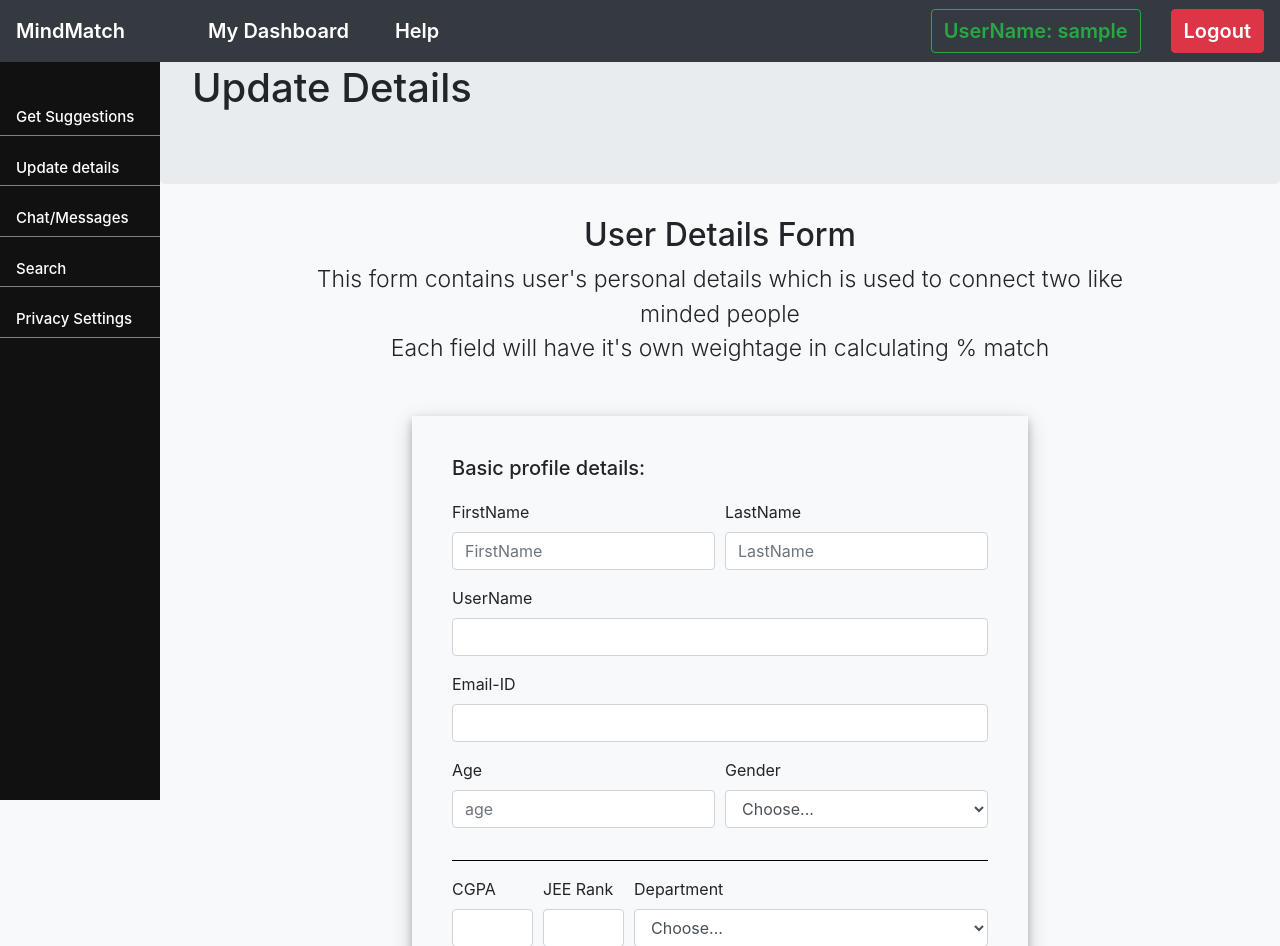
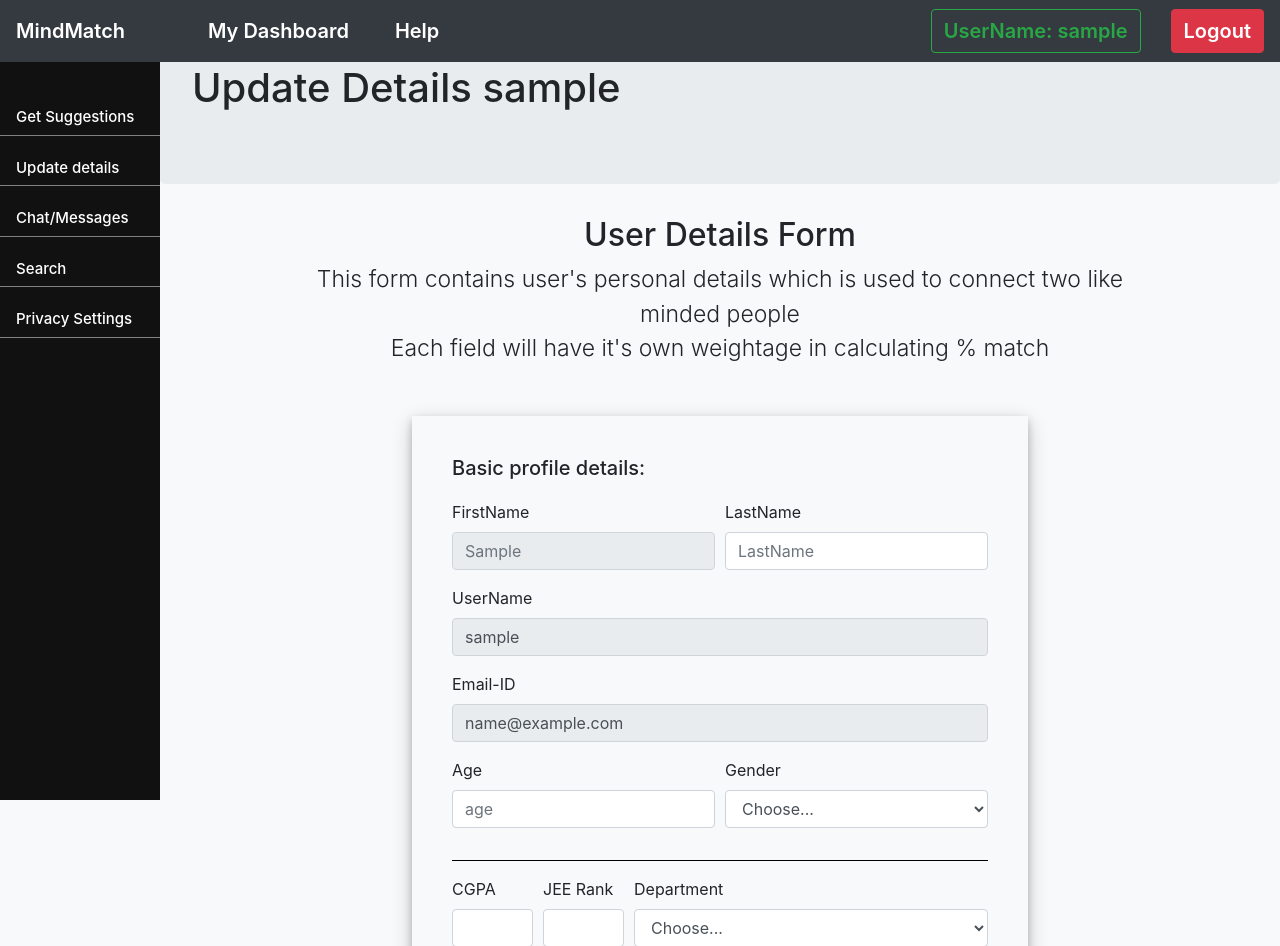
Before and after one commit to akhilchoudhary2k/MindMatch-kgp, a Node server app: page /updatedetails in a window 1280 px wide. Shown: the top 946 px of the page. Run offline with Node 20, Linux system fonts and the light colour scheme; the visitor is signed in with stand-in values (Sample User, id 1); some libraries are stand-ins or nearby versions.

Commit message:
user's detail form is properly connected with database and makes post request and updates in database

```diff
--- a/views/User-updatedetails.ejs
+++ b/views/User-updatedetails.ejs
@@ -4,7 +4,7 @@
             user object is accessible here  %>
 
     <div class="jumbotron">
-        <h1> Update Details </h1>
+        <h1> Update Details <%= user.username%> </h1>
     </div>
 
     <div class="container">
@@ -26,26 +26,29 @@
             <div class="form-row">
                 <div class="form-group col-md-6">
                     <label>FirstName</label>
-                    <input type="text" class="form-control" placeholder="FirstName">
+                    <% var fnamefiller = ""+user.fname; %>
+                    <input type="text" class="form-control" name="fname" disabled placeholder = <%= fnamefiller %>  >
                 </div>
                 <div class="form-group col-md-6">
                     <label>LastName</label>
-                    <input type="text" class="form-control" placeholder="LastName">
+                    <input type="text" class="form-control" name="lname" placeholder="LastName">
                 </div>
             </div>
 
             <div class="form-group">
                 <label>UserName</label>
-                <input type="text" class="form-control" name="username" value="">
+                <% var usernamefiller = ""+user.username %>
+                <input type="text" class="form-control" name="username" value=<%=usernamefiller%> disabled>
             </div>
             <div class="form-group">
                 <label>Email-ID</label>
-                <input type="text" class="form-control" name="email" value="">
+                <% var emailfiller = ""+user.email %>
+                <input type="text" class="form-control" name="email" value=<%=emailfiller%> disabled>
             </div>
             <div class="form-row">
                 <div class="form-group col-md-6">
                     <label>Age</label>
-                    <input type="number" class="form-control" placeholder="age">
+                    <input type="number" class="form-control" name="age" placeholder="age">
                 </div>
                 <div class="form-group col-md-6">
                     <label>Gender</label>
@@ -75,6 +78,7 @@
                         <option>ECE</option>
                         <option>EE</option>
                         <option>MNC</option>
+                        <option>None</option>
                     </select>
                 </div>
             </div>
@@ -85,11 +89,12 @@
                 </div>
                 <div class="form-group col-md-6">
                     <label>Coaching</label>
-                    <select class="form-control" name="">
+                    <select class="form-control" name="coaching">
                         <option selected>Choose...</option>
                         <option>Allen</option>
                         <option>FIITJEE</option>
                         <option>Resonance</option>
+                        <option>None</option>
                     </select>
                 </div>
             </div>
@@ -126,7 +131,7 @@
                     <label> sports : </label>
                 </div>
                 <div class="form-group col-md-3">
-                    <input type="range" class="form-contrl" min="0" max="100" />
+                    <input type="range" class="form-contrl" name="sportsvalue" min="0" max="100" />
                 </div>
             </div>
 
@@ -135,7 +140,7 @@
                     <label> Technology : </label>
                 </div>
                 <div class="form-group col-md-3">
-                    <input type="range" class="form-contrl" min="0" max="100" />
+                    <input type="range" class="form-contrl" name="techvalue" min="0" max="100" />
                 </div>
             </div>
 
@@ -144,7 +149,7 @@
                     <label> Social and Cultural Activities : </label>
                 </div>
                 <div class="form-group col-md-3">
-                    <input type="range" class="form-contrl" min="0" max="100" />
+                    <input type="range" class="form-contrl" name="socultvalue" min="0" max="100" />
                 </div>
             </div>
 
@@ -197,14 +202,14 @@
 
             <div class="form-group">
                 <label>Socities you are in:</label>
-                <select class="form-control" name="hobbies">
+                <select class="form-control" name="socities">
                     <option selected>Choose...</option>
                     <option>TDS</option>
                     <option>TFPS</option>
                     <option>TLS</option>
                     <option>Click-KGP</option>
                     <option>TTG</option>
-                    <option>None of these</option>
+                    <option>None</option>
 
                 </select>
             </div>
@@ -218,7 +223,7 @@
                     <option>Dancing</option>
                     <option>Video Games</option>
                     <option>Sports</option>
-                    <option>None of these</option>
+                    <option>None</option>
 
                 </select>
             </div>
@@ -266,26 +271,27 @@
 
             <h5 style="margin-top: 50px; margin-bottom: 20px;">Are you prepairing for such exams:</h5>
             <div class="custom-control custom-checkbox exam">
-                <input type="checkbox" class="custom-control-input" id="icpc">
+                <input type="checkbox" class="custom-control-input" name="competitiveexamsorder" id="icpc" value="icpc">
                 <label class="custom-control-label" for="icpc">ICPC</label>
             </div>
             <div class="custom-control custom-checkbox exam">
-                <input type="checkbox" class="custom-control-input" id="gre">
+                <input type="checkbox" class="custom-control-input" name="competitiveexamsorder" id="gre" value="gre">
                 <label class="custom-control-label" for="gre">GRE</label>
             </div>
             <div class="custom-control custom-checkbox exam">
-                <input type="checkbox" class="custom-control-input" id="cat">
+                <input type="checkbox" class="custom-control-input" name="competitiveexamsorder" id="cat" value="cat">
                 <label class="custom-control-label" for="cat">CAT</label>
             </div>
             <div class="custom-control custom-checkbox exam">
-                <input type="checkbox" class="custom-control-input" id="upsc">
+                <input type="checkbox" class="custom-control-input" name="competitiveexamsorder" id="upsc" value="upsc">
                 <label class="custom-control-label" for="upsc">UPSC</label>
             </div>
             <div class="custom-control custom-checkbox exam">
-                <input type="checkbox" class="custom-control-input" id="nda">
+                <input type="checkbox" class="custom-control-input" id="nda" name="competitiveexamsorder" value="nda">
                 <label class="custom-control-label" for="nda">NDA</label>
             </div>
 
+            <hr class="ruler">
             <button type="submit" class=" form-control btn btn-lg btn-success finalbutton" name="button">Submit</button>
         </form>
 
```
Also changed, not shown: app.js (+50 -10 lines).
